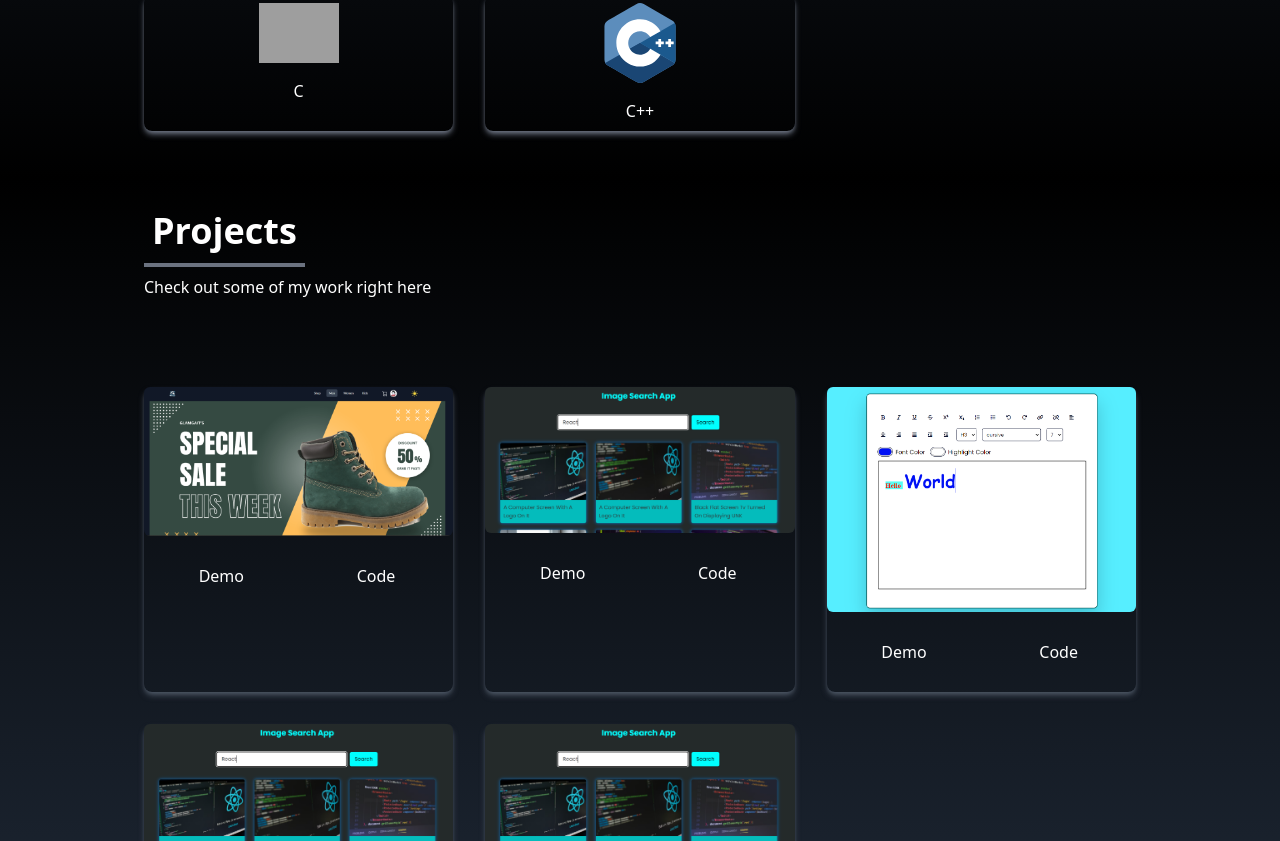
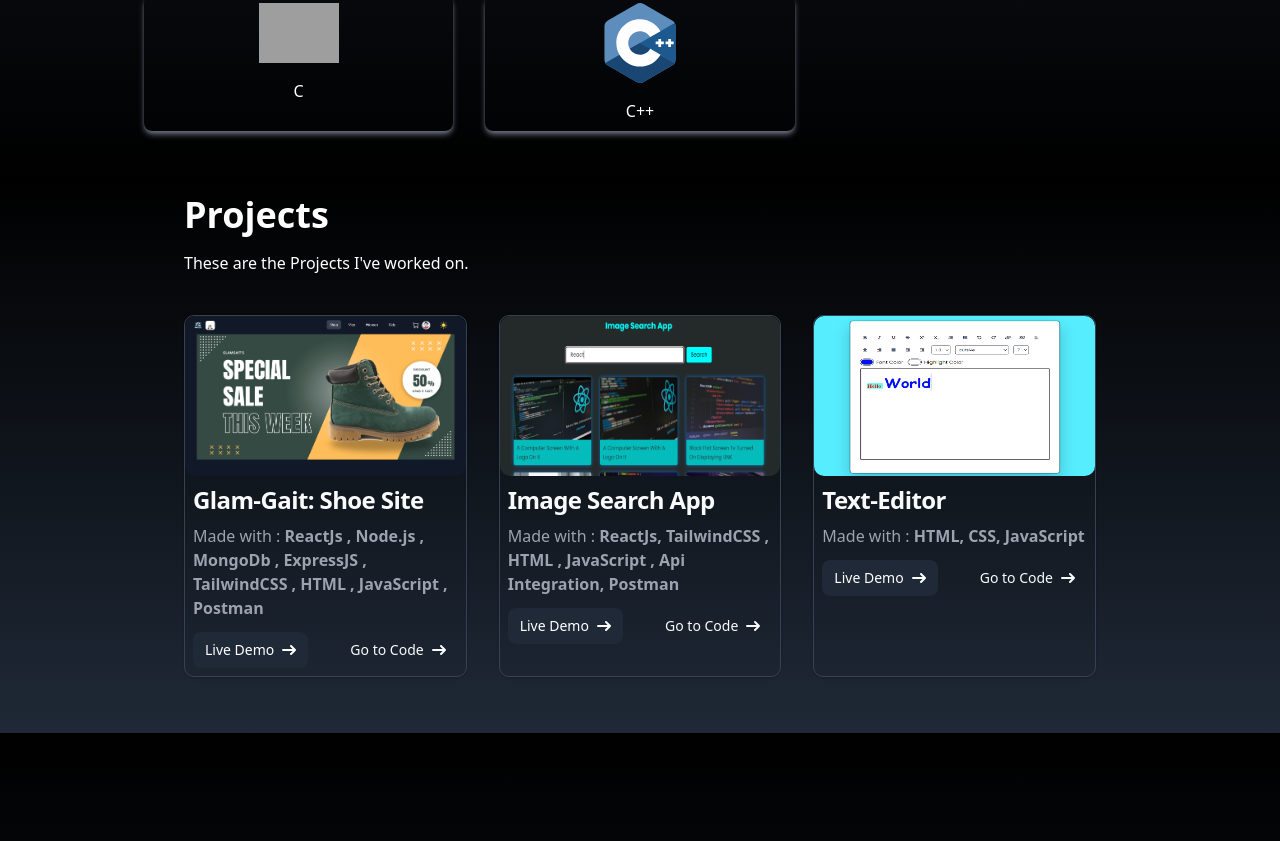
Before and after one commit to Aartisushmesh29/Portfolio, a React (Vite) app: page / in a window 1280 px wide. Shown: the part 1279-2120 px from the top of the page. Built offline with nearby package versions, Linux system fonts and the light colour scheme; grey boxes are pictures that could not be loaded.

Commit message:
Edited Project

```diff
--- a/src/Components/ProjectDemo.jsx
+++ b/src/Components/ProjectDemo.jsx
@@ -1,30 +1,23 @@
-import React from 'react';
-import BlogImage from '../assets/image-1.jpg'; // Make sure to replace this path with the actual path to your image
+import React from "react";
 
-
-const ProjectDemo = ({image , content , ProjectName}) => {
+const ProjectDemo = ({ img, title, skills, live_link, code_link }) => {
   return (
-    <div className='h-screen flex items-center justify-center  '>
-
-    <div className="max-w-sm bg-white border border-gray-200 rounded-lg shadow dark:bg-gray-800 dark:border-gray-700">
-      <a href="#">
-        <img className="rounded-t-lg" src={image} alt="Blog" />
-      </a>
-      <div className="p-5">
-        <a href="#">
-          <h5 className="mb-2 text-2xl font-bold tracking-tight text-gray-900 dark:text-white">
-            {ProjectName}
+    <div className="max-w-sm border border-gray-700 rounded-[10px] shadow dark:bg-gray-800 dark:border-gray-700">
+      <img src={img} alt="" className="object-fill h-40 w-80 rounded-[10px] " />
+      <div className="p-2 flex flex-col justify-evenly">
+        <h5 className="mb-2 text-2xl font-bold tracking-tight text-gray-50 dark:text-white">
+          {title}
         </h5>
-        </a>
-        <p className="mb-3 font-normal text-gray-700 dark:text-gray-400">
-         {content}
+        <p className="mb-3 font-normal text-gray-400 dark:text-gray-400">
+          Made with : <span className="font-semibold"> {skills} </span>
         </p>
-      <div className='flex justify-between'>
+        <div className="flex justify-between">
           <a
-          href="#"
-          className="inline-flex items-center px-3 py-2 text-sm font-medium text-center text-white bg-blue-700 rounded-lg hover:bg-blue-800 focus:ring-4 focus:outline-none focus:ring-blue-300 dark:bg-blue-600 dark:hover:bg-blue-700 dark:focus:ring-blue-800"
+            href={live_link}
+            className="inline-flex items-center px-3 py-2 text-sm font-medium text-center text-white bg-gray-800 rounded-lg hover:bg-gray-700  dark:text-black dark:bg-gray-100 dark:hover:bg-gray-300"
+            target="_blank"
           >
-         <button>Live</button>
+            Live Demo
             <svg
               className="rtl:rotate-180 w-3.5 h-3.5 ms-2"
               aria-hidden="true"
@@ -42,10 +35,11 @@ const ProjectDemo = ({image , content , ProjectName}) => {
             </svg>
           </a>
           <a
-          href=""
-          className="inline-flex items-center px-3 py-2 text-sm font-medium text-center text-white bg-blue-700 rounded-lg hover:bg-blue-800 focus:ring-4 focus:outline-none focus:ring-blue-300 dark:bg-blue-600 dark:hover:bg-blue-700 dark:focus:ring-blue-800"
+            href={code_link}
+            className="inline-flex items-center px-3 py-2 text-sm font-medium text-center text-gray-50  rounded-lg hover:underline  dark:text-white"
+            target="_blank"
           >
-         <button>Code</button>
+            Go to Code
             <svg
               className="rtl:rotate-180 w-3.5 h-3.5 ms-2"
               aria-hidden="true"
@@ -65,8 +59,6 @@ const ProjectDemo = ({image , content , ProjectName}) => {
         </div>
       </div>
     </div>
-    </div>
   );
 };
-
 export default ProjectDemo;
--- a/src/Components/Projects.jsx
+++ b/src/Components/Projects.jsx
@@ -1,68 +1,53 @@
-import React from 'react';
-import ProjectDemo from './ProjectDemo';
-import img1 from '../assets/PROJ1.png';
-import img2 from '../assets/PROJ2.png';
-import img3 from '../assets/PROJ3.png';
+import React from "react";
+import img1 from "../assets/image.png";
+import img2 from "../assets/PROJ2.png";
+import img3 from "../assets/PROJ3.png";
+import ProjectDemo from "./ProjectDemo.jsx";
 
 const Projects = () => {
+  return (
+    <div className="w-full duration-300 bg-gradient-to-b from-black to-gray-800">
+      <div
+        className="max-w-screen-lg mx-auto p-4 flex flex-col
+      justify-center w-full h-auto text-white"
+      >
+        <p
+          className="text-4xl ml-10 font-bold
+            text-white border-gray-500  inline"
+        >
+          {" "}
+          Projects
+        </p>
+        <p className="ml-10 mt-4 text-white">
+          These are the Projects I've worked on.
+        </p>
 
-  const projects = [
-    {
-      id:1,
-      src:img1
-
-    },
-    {
-      id:2,
-      src:img2
-
-    },
-    {
-      id:3,
-      src:img3
-
-    },
-    {
-      id:4,
-      src:img2
-
-    },
-    {
-      id:5,
-      src:img2
-
-    },
-  ]
-  return (
-    <div id='project' className='flex h-auto pt-4 flex-col bg-gradient-to-b from-black to-gray-800 w-full text-white'>
-        <div className='max-w-screen-lg p-4 mx-auto flex flex-col justify-center
-        w-full h-full'>
-          <div className='pb-8'>
-          <p className='text-4xl font-bold border-b-4
-             border-gray-500 p-2 inline'>Projects</p>
-          <p className='py-6'>Check out some of my work right here</p>
-          </div>
-          <div className='grid grid-cols-1 md:grid-cols-3 gap-8 text-center py-8 px-12 sm:px-0'>
-            {
-              projects.map(({id, src})=>(
-                <div  key={id} className='shadow-md shadow-gray-600 rounded-lg'>
-                <img src={src} alt="" className='rounded-md  hover:scale-105 duration-200' />
-                <div className='flex items-center justify-center'>
-                 <button className='w-1/2 px-6 py-3 m-4 durations-200 hover:scale-105'>Demo</button>
-                 <button className='w-1/2 px-6 py-3 m-4 durations-200 hover:scale-105'>Code</button>
-               </div>
-               </div>
-              )
-            )
-          }
-            </div>
-
-
-
-
+        <div className="grid grid-cols-1 md:grid-cols-2 lg:grid-cols-3 gap-8 p-10">
+          <ProjectDemo
+            img={img1}
+            title="Glam-Gait: Shoe Site"
+            skills=" ReactJs , Node.js , MongoDb , ExpressJS , TailwindCSS , HTML , JavaScript , Postman "
+            live_link="#"
+            code_link="#"
+          />
+          <ProjectDemo
+            img={img2}
+            title="Image Search App"
+            skills=" ReactJs, TailwindCSS , HTML , JavaScript , Api Integration, Postman "
+            live_link="#"
+            code_link="#"
+          />
+          <ProjectDemo
+            img={img3}
+            title="Text-Editor"
+            skills="  HTML, CSS, JavaScript "
+            live_link="#"
+            code_link="#"
+          />
         </div>
+      </div>
     </div>
   );
-}
+};
 
 export default Projects;
```
Lines whose indentation alone changed are shown as unchanged.
